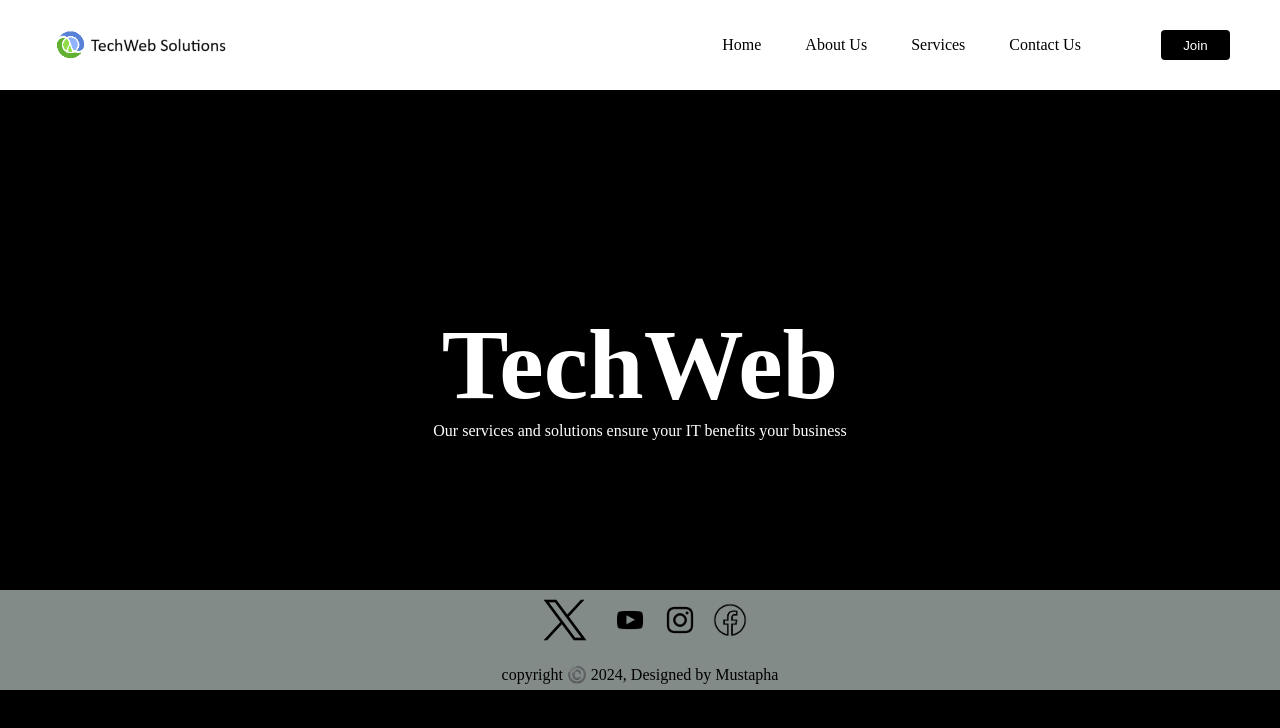
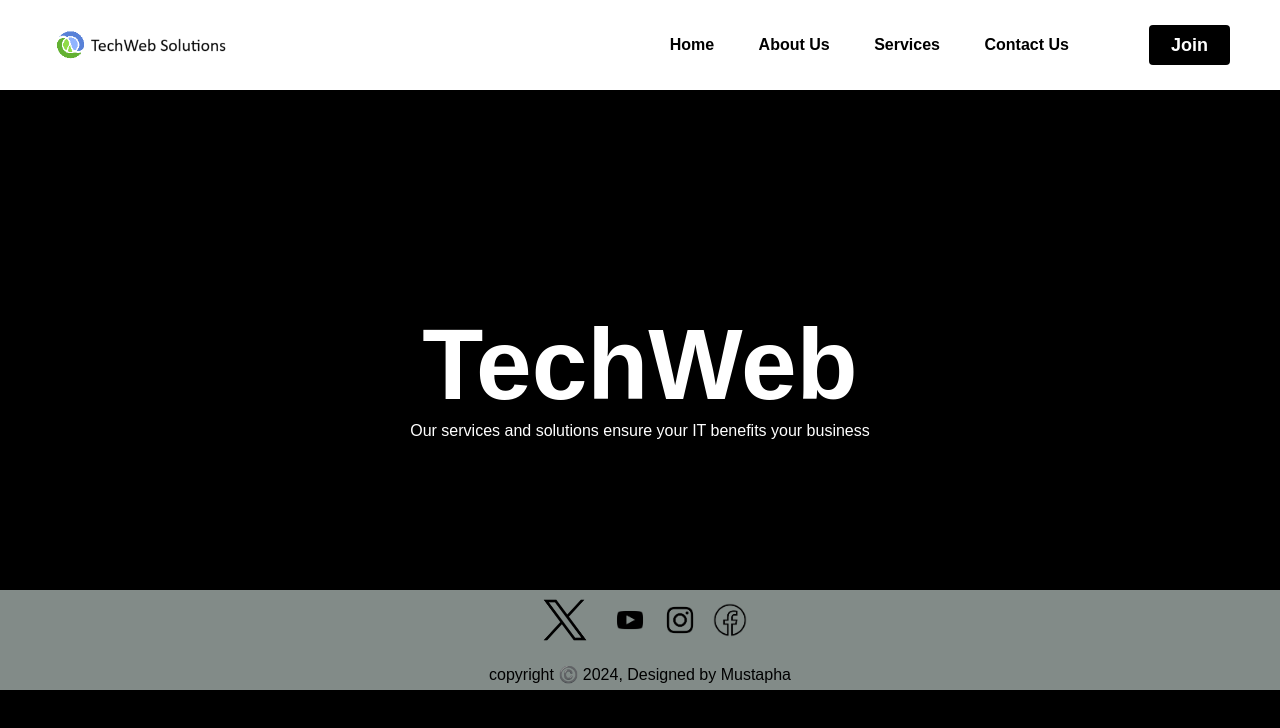
Before and after one commit to Ouchto/home_page, a plain HTML site: page index.html in a window 1280 px wide. Drawn offline with Linux system fonts and the light colour scheme.

Commit message:
changer Font et Button

```diff
--- a/CSS.css
+++ b/CSS.css
@@ -1,3 +1,7 @@
+
+*{
+    font-family: Arial, Helvetica, sans-serif;
+}
 
 body{
     background-color: black;
@@ -36,6 +40,7 @@ nav ul li{
 nav ul li a{
     color: rgb(0, 0, 0);
     text-decoration: none;
+    font-weight: bold;
 }
 
 .btn{
@@ -44,13 +49,14 @@ nav ul li a{
     background-color: black;
     cursor: pointer;
     margin-right: 50px;
-    width:100px;
-    height: 30px;
+    width:120px;
+    height: 40px;
 }
 .btn a{
     color: white;
-    font-weight: 500;
+    font-size: large;
     text-decoration: none;
+    font-weight: bold;
 }
 
 .main{
```
